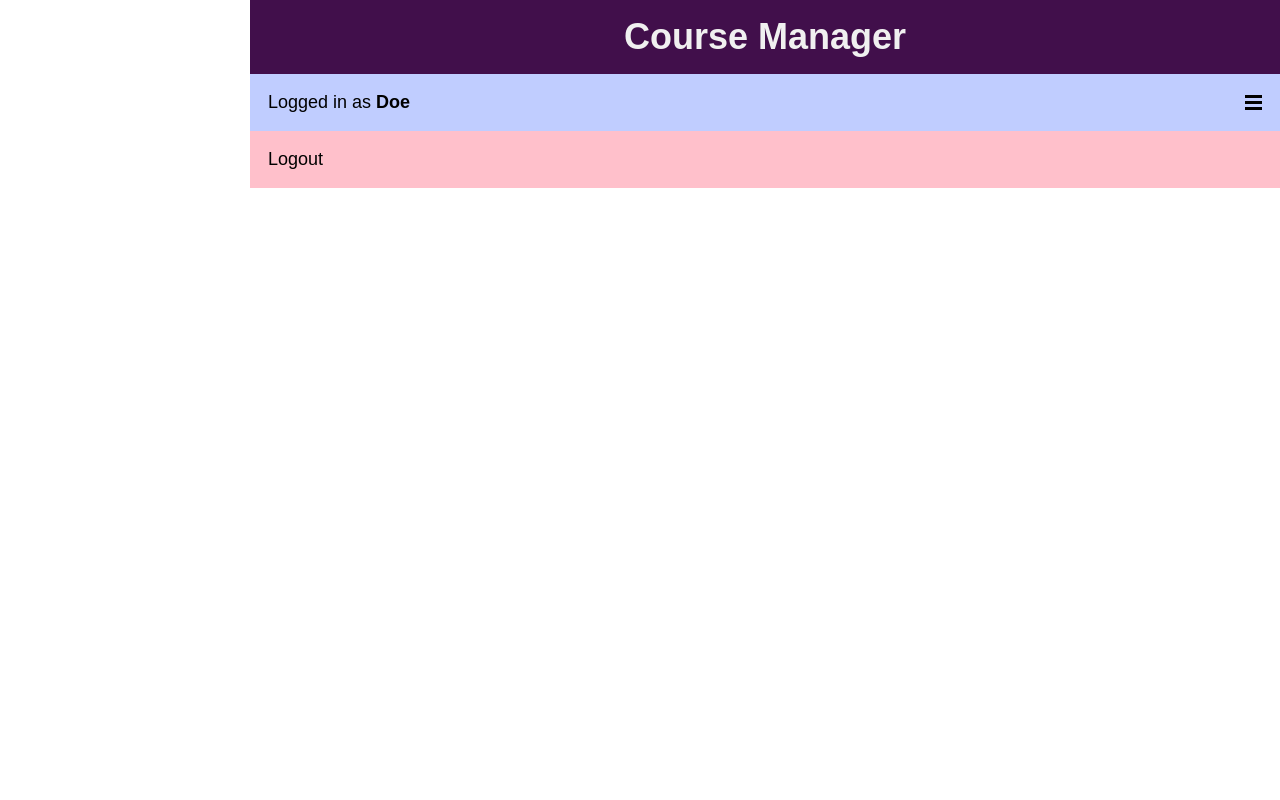
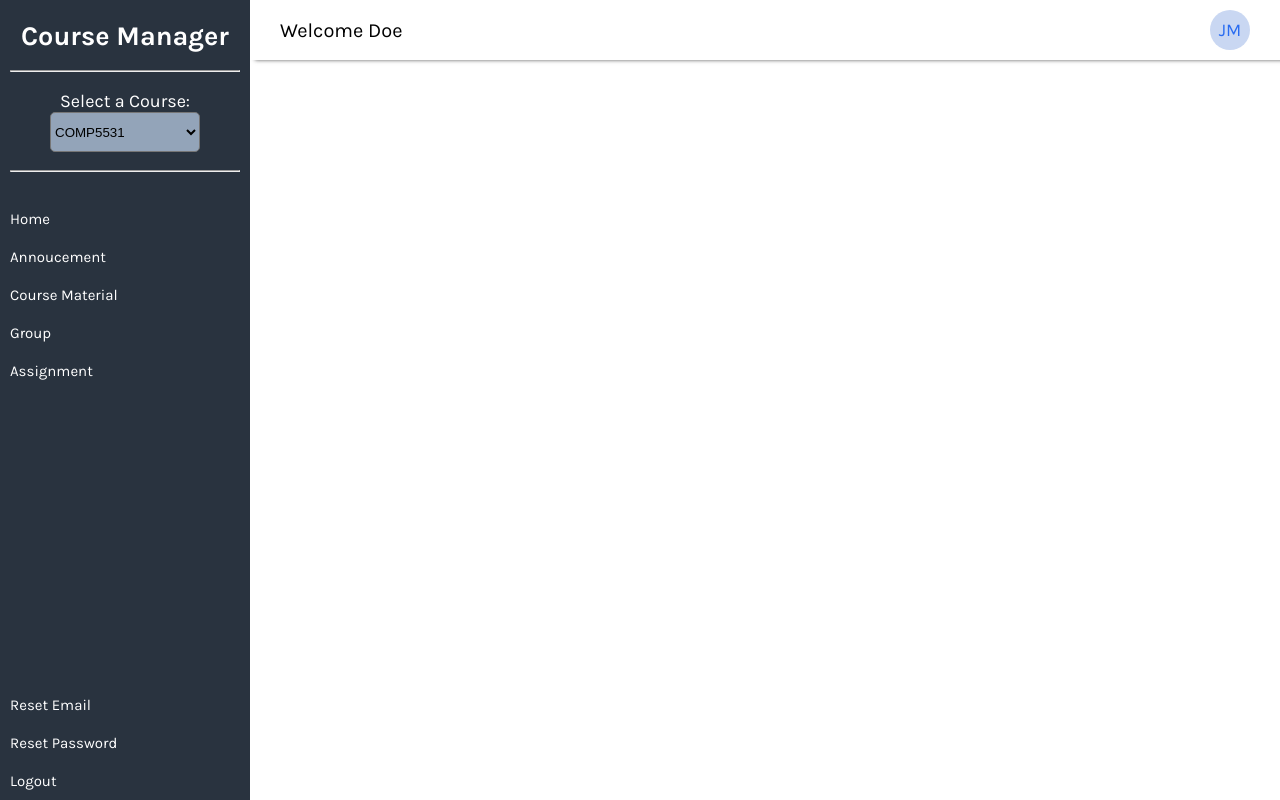
Before and after one commit to jessiemoszko/CrsMgr, a PHP site: page / in a window 1280 px wide. Run offline with PHP 8.4, Linux system fonts and the light colour scheme; a user stored in the database is signed in.

Commit message:
Minor modifications

```diff
--- a/header.php
+++ b/header.php
@@ -28,12 +28,12 @@
 <body>
 
     <header class="header">
-        <div class="header-text">Welcome</div>
+        <div class="header-text">Welcome <?php echo $name?></div>
         <div class="user" onclick="toggleDropdown()">
             <?php
             $userInitials = "JM";
             ?>
-            <div class="initials" <?php echo $userInitials; ?>></div>
+            <div class="initials"><?php echo $userInitials; ?></div>
             <div class="dropdown" id="dropdown">
                 <a href="logout.php">Logout</a>
             </div>
--- a/index.php
+++ b/index.php
@@ -1,12 +1,16 @@
 <?php
+
+include 'header.php';
+include 'sidebar.php';
+
 // Initialize the session
 session_start();
 
 // Database connection parameters
-$db_host = 'localhost:3308';
-$db_name = 'CRS';
+$db_host = 'localhost:3306';
+$db_name = 'crs';
 $db_user = 'root';
-$db_pass = '';
+$db_pass = 'mysql';
 
 // Attempt to connect to MySQL database
 $conn = mysqli_connect($db_host, $db_user, $db_pass, $db_name);
@@ -37,35 +41,25 @@
 
 <head>
     <meta charset="UTF-8">
-    <meta http-equiv="X-UA-Compatible" content="IE=edge">
     <meta name="viewport" content="width=device-width, initial-scale=1.0">
-    <link rel="stylesheet" href="style.css">
-    <title>Welcome</title>
+    <link rel="stylesheet" href="student.css">
+    <title>Student</title>
 </head>
 
 <body>
 
-    <header>
-        <div class="title-bar">
-            <h1>Course Manager</h1>
-            <nav>
-                <div class="header-minimum">
-                    <p>Logged in as <b><?= $name ?></b></p>
-                    <a href="javascript:void(0);" class="hamburger-icon" onclick="toggleHamburger(this)">
-                        <div class="hamburger bar1"></div>
-                        <div class="hamburger bar2"></div>
-                        <div class="hamburger bar3"></div>
-                    </a>
-                </div>
-                <ul class="header-link" id="header-link">
-                    <li><a href="logout.php">Logout</a></li>
-                </ul>
-            </nav>
-        </div>
-    </header>
+
+    <div class="content">
+        <h1>Main Content</h1>
+        <p>This is the main content area.</p>
+
+    </div>
+</body>
+
+</html>
 
 </body>
 
-<php require footer.php ?>
+<!-- <?php include 'footer.php' ?> -->
 
 </html>
--- a/sidebar.css
+++ b/sidebar.css
@@ -16,9 +16,6 @@
     color: #CCD5E1;
 }
 
-hr {
-    color: white;
-}
 
 .sidebar {
     height: 100%;
@@ -30,9 +27,7 @@
     padding-top: 10px;
 }
 
-.sidebar hr {
-    color: white;
-}
+
 .course-selection {
 
     padding: 10px;
@@ -80,3 +75,7 @@
     position: absolute;
     bottom: 0;
 }
+
+.sidebar hr {
+    color: white;
+}
--- a/sidebar.php
+++ b/sidebar.php
@@ -32,6 +32,9 @@
 
     <ul>
         <li>
+            <a href="index.php">Home</a>
+        </li>
+        <li>
             <a href="#">Annoucement</a>
         </li>
         <li>
@@ -41,7 +44,7 @@
             <a href="#">Group</a>
         </li>
         <li>
-            <a href="#">Assignment</a>
+            <a href="assignment.php">Assignment</a>
         </li>
 
     </ul>
@@ -54,6 +57,9 @@
         <li>
             <a href="#">Reset Password</a>
         </li>
+        <li>
+            <a href="logout.php">Logout</a>
+        </li>
         </ul>
     </div>
 
--- a/style.css
+++ b/style.css
@@ -104,7 +104,6 @@
 }
 
 hr {
-    border: 1px solid black;
     margin: 1em 0;
 }
 
```
Also changed, not shown: assignment.php (+5 -9 lines).
